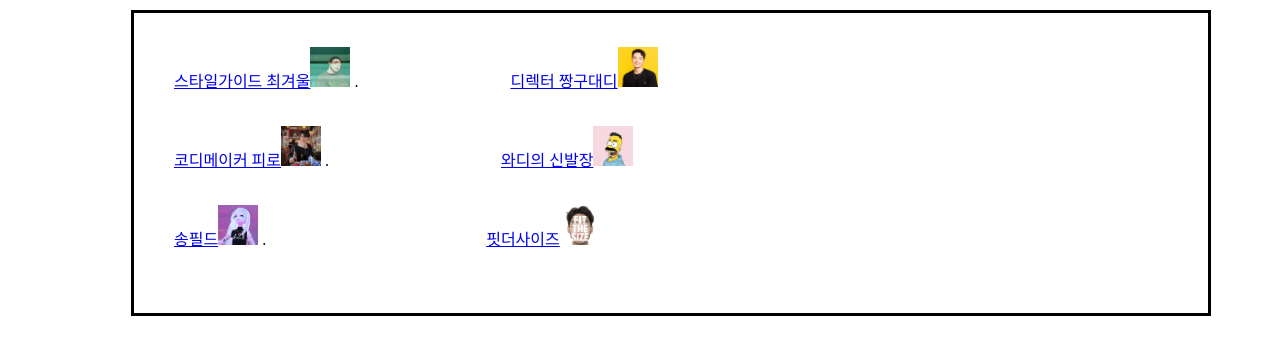
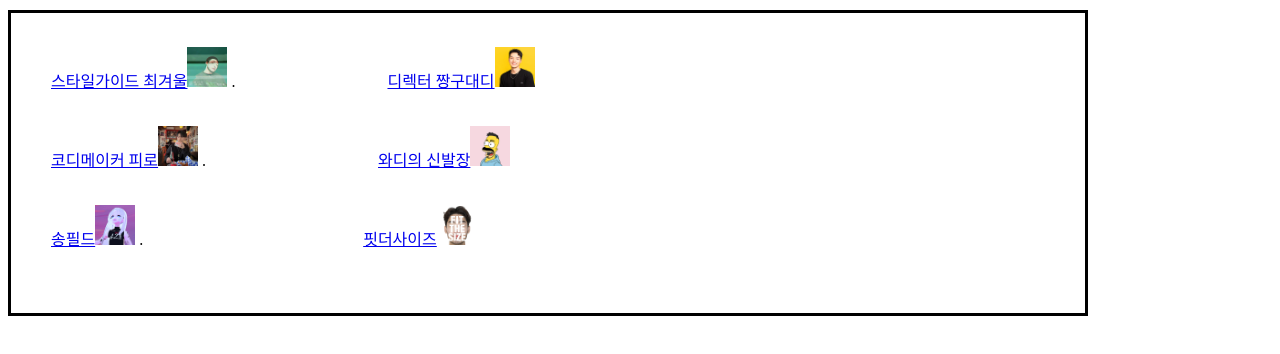
Before and after one commit to wjddydghks11/wjddydghks11.github.io, a plain HTML site: page youtube.html in a window 1280 px wide. Drawn offline with Linux system fonts and the light colour scheme.

Commit message:
Update youtube.html

```diff
--- a/youtube.html
+++ b/youtube.html
@@ -8,7 +8,7 @@
     <Style>
         header{
             background-color: white;
-         margin-left:123px;
+         margin-left:14%px;
     width:85%;
     height:300px;
     margin-top:10px;
```
